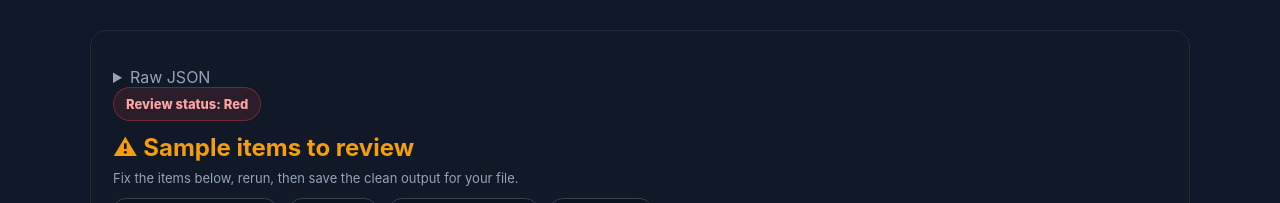
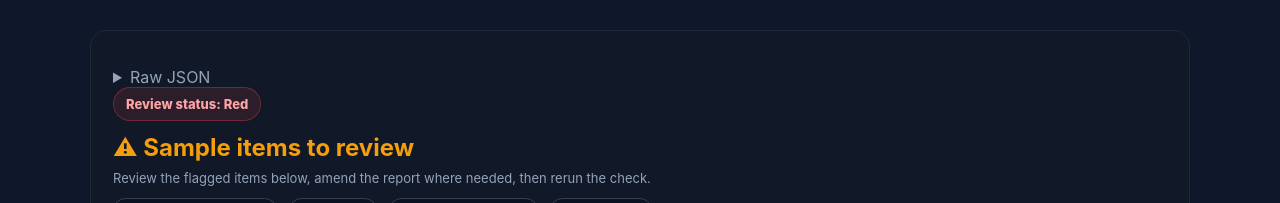
Before and after one commit to AssureAI/assure-fca-monitor, a Python web app: template templates/results.html in a window 1280 px wide. Shown: the part 64-267 px from the top of the page. Run offline with Jinja, Linux system fonts and the light colour scheme; the template is opened without the code that fills it: most values are stand-ins (such as "Sample title", 1, 10 or a date in 2020).

Commit message:
Update results.html

```diff
--- a/templates/results.html
+++ b/templates/results.html
@@ -243,12 +243,15 @@
   </details>
 
     <div class="status-badge {{ review_class }}">Review status: {{ review_status }}</div>
-    {% if pi == 0 %}
+    {% if result.get("ruleset_id") == "load_failed" or result.get("engine_error") %}
+      <h2 class="headline-warn">⚠ Checker error</h2>
+      <div class="sub">The rules engine did not complete successfully. Review the error details below.</div>
+    {% elif pi == 0 %}
       <h2 class="headline-ok">✔ Ready to send</h2>
       <div class="sub">No outstanding issues flagged by the checker.</div>
     {% else %}
       <h2 class="headline-warn">⚠ {{ pi }} item{% if pi != 1 %}s{% endif %} to review</h2>
-      <div class="sub">Fix the items below, rerun, then save the clean output for your file.</div>
+      <div class="sub">Review the flagged items below, amend the report where needed, then rerun the check.</div>
     {% endif %}
 
     <div class="meta">
```
